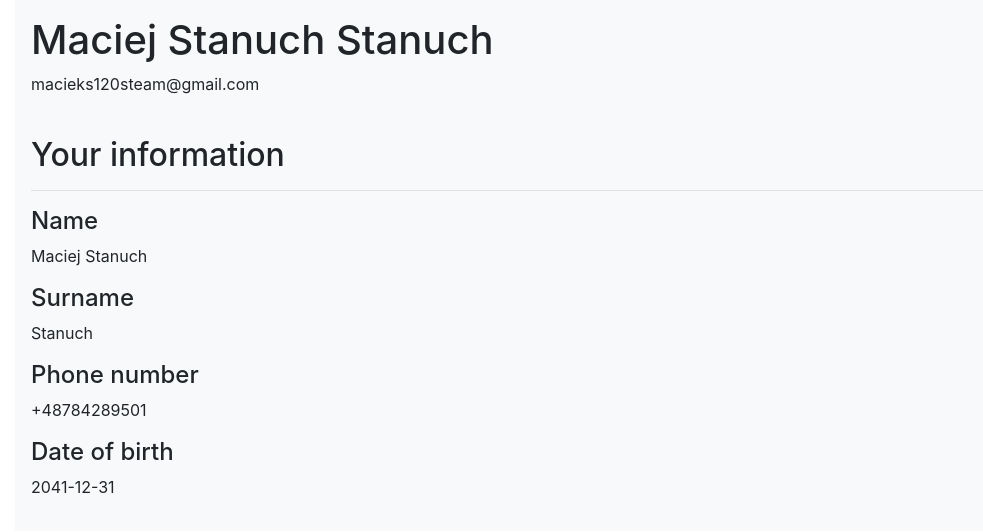
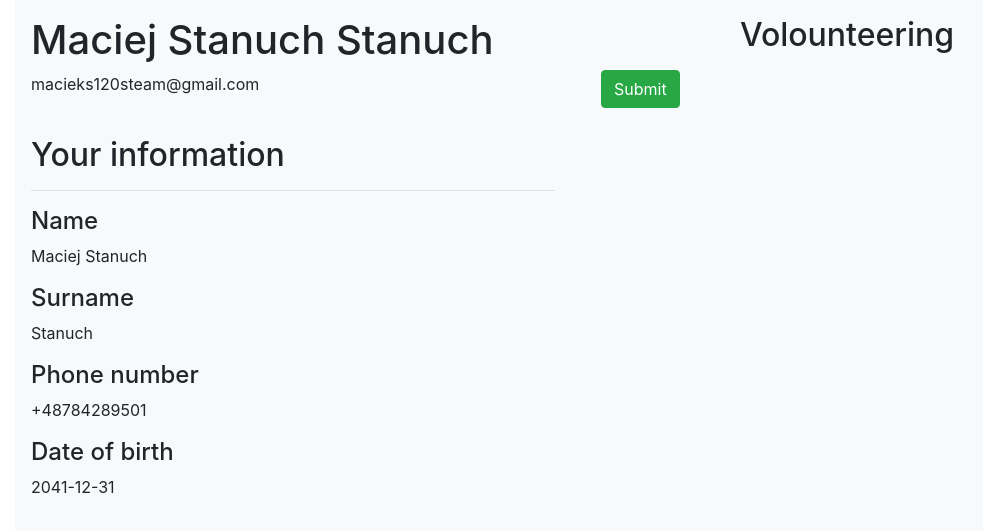
Before and after one commit to majakubo/LetsCodeSii2018, a Flask app: template helpful_spirits/templates/my_profile.html in a window 1280 px wide. Shown: the part 66-598 px from the top of the page, without its empty margins (70-1053 px from the left). Run offline with Flask 2, Linux system fonts and the light colour scheme; the template is opened without the code that fills it, so the values that code supplies are empty, except form fields; a user stored in the database is signed in; tables that the repository leaves empty hold one stand-in row (values such as "Sample post"); form fields are guessed from the names that the template uses; some libraries are stand-ins or nearby versions.

Commit message:
xD myprofile

```diff
--- a/helpful_spirits/templates/add_poster.html
+++ b/helpful_spirits/templates/add_poster.html
@@ -52,6 +52,7 @@
             </div>
 
             <p><input type="submit" class="btn btn-success mx-3" value="Submit"></p>
+            <p style="font-size:75%" class="mx-3 alert-warning">Notifications will be sent to all volounteers in a close proximity to your location.</p>
         </form>
     </div>
 
--- a/helpful_spirits/templates/index.html
+++ b/helpful_spirits/templates/index.html
@@ -30,7 +30,7 @@
 <div style="background-color: #f8f9fa;" class="px-3 py-3">
     <h1 class="text-center">About us</h1>
     <p>
-
+        We are the continously growing community of volounteers. xD
     </p>
 </div>
 {% endblock %}
--- a/helpful_spirits/templates/my_profile.html
+++ b/helpful_spirits/templates/my_profile.html
@@ -5,15 +5,15 @@
 
 {% block body %}
 <div id="wrapper-div" class="py-3 px-3" style="background-color: #f8f9fa;">
+    <div class="row">
+        <div class="col-md-6 col-xs-12">
             <h1>{{ current_user.firstname }} {{ current_user.surname }}</h1>
-
             <p>
                 {{ current_user.email }}
             </p>
             <br />
             <h2>Your information</h2>
             <hr />
-
             <h4>Name</h4>
             <p>{{ current_user.firstname }}</p>
             <h4>Surname</h4>
@@ -26,8 +26,34 @@
             <h4>Date of birth</h4>
             <p>{{ current_user.birthday }}</p>
 
+        </div>
+        <div class="col-md-6 col-xs-12">
+            <h2 class="text-center">Volounteering</h2>
+
+            <form method="POST" action="/my_profile">
+                {{ form.hidden_tag() }}
+
+                <div class="form-group mx-3">
+                <!--{{render_field(form.mail, class_="form-control")}}-->
+                </div>
+                <div class="form-group mx-3">
+                 <!--{{render_field(form.name, class_="form-control")}}-->
+                </div>
+                <div class="form-group mx-3">
+                 <!--{{render_field(form.surname, class_="form-control")}}-->
+                </div>
+
+            <p><input type="submit" class="btn btn-success mx-3" value="Submit"></p>
+        </form>
 
 
+
+
+
+
+
+        </div>
+    </div>
 
 
 
```
Also changed, not shown: helpful_spirits/database.db. Lines whose indentation alone changed are shown as unchanged.
